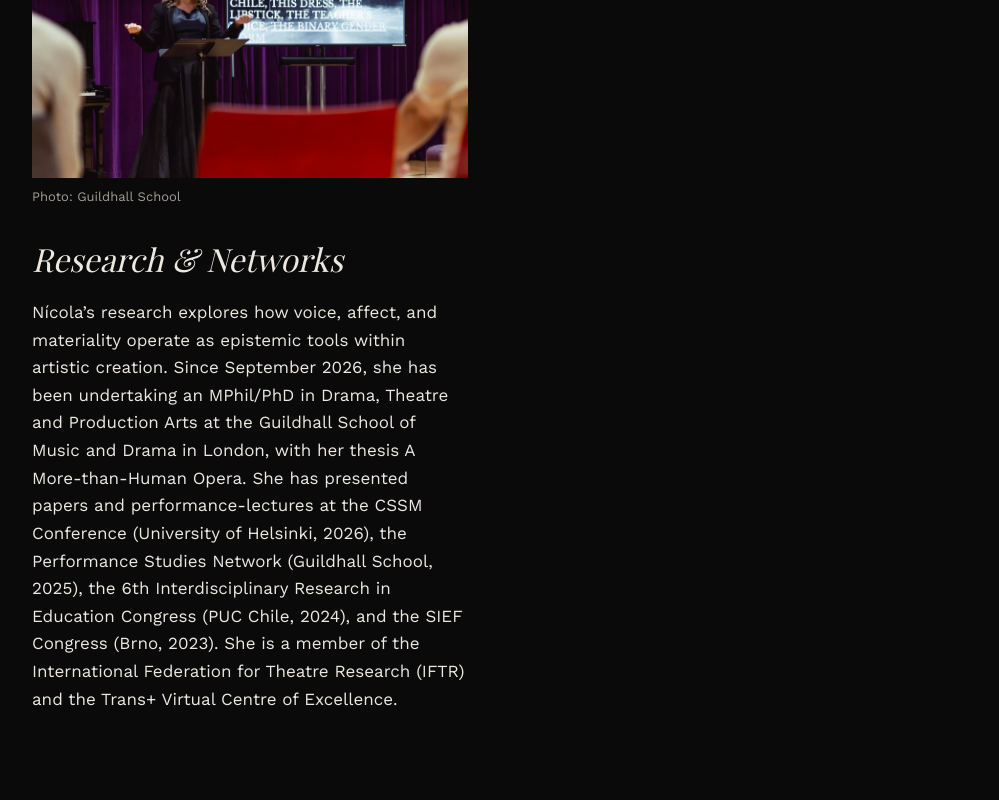
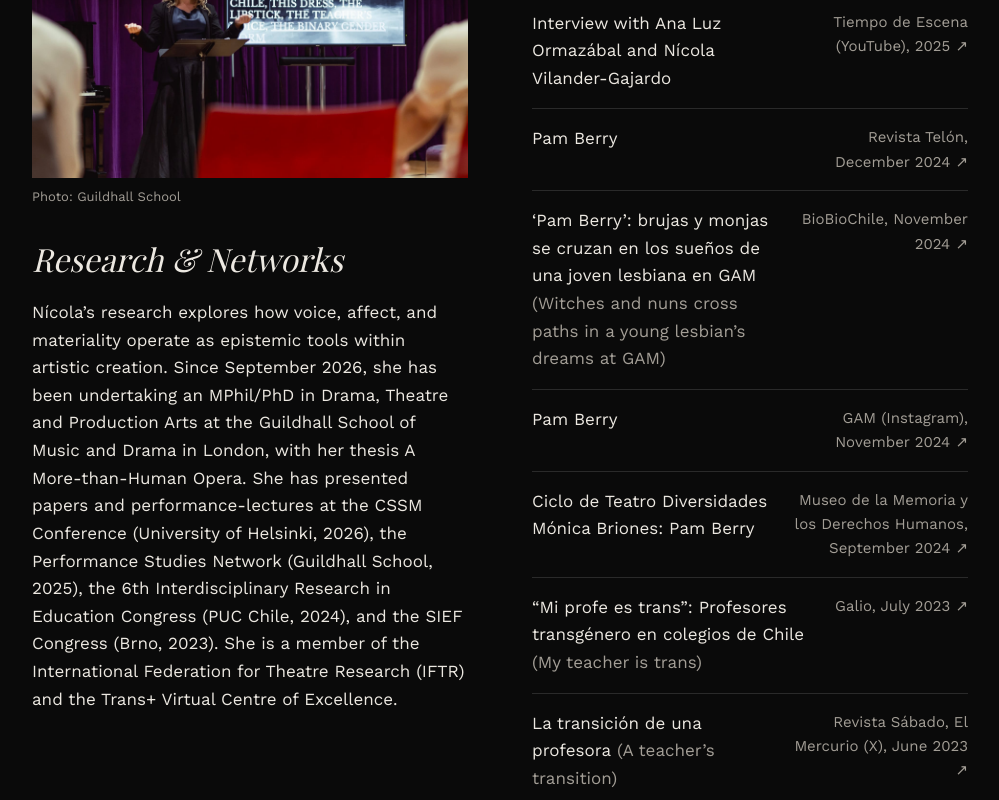
Before and after one commit to gab-hono/nicola-vilander-portfolio, a Next.js app: page / in a window 1280 px wide. Shown: the part 2860-3660 px from the top of the page, without its empty margins (248-1247 px from the left). Built offline with nearby package versions, Linux system fonts and the light colour scheme; a web font is replaced by a local one.

Commit message:
feat: add press links and Mister description from Nícola's 17 Nov answers

```diff
--- a/components/AboutSection.tsx
+++ b/components/AboutSection.tsx
@@ -99,10 +99,15 @@ export function AboutSection() {
                     href={item.url}
                     target="_blank"
                     rel="noopener noreferrer"
-                    className="flex justify-between gap-4 py-4 hover:text-accent motion-safe:transition-colors"
+                    className="flex flex-col gap-1 py-4 hover:text-accent motion-safe:transition-colors lg:flex-row lg:justify-between lg:gap-6"
                   >
-                    <span>{item.title}</span>
-                    <span className="shrink-0 text-muted">
+                    <span>
+                      <span lang={item.lang}>{item.title}</span>
+                      {item.translation && (
+                        <span className="text-muted"> ({item.translation})</span>
+                      )}
+                    </span>
+                    <span className="text-[13px] text-muted lg:max-w-[40%] lg:shrink-0 lg:text-right lg:text-[15px]">
                       {item.outlet}
                       {item.date ? `, ${item.date}` : ""}{" "}
                       <span aria-hidden="true">↗</span>
--- a/content/about.ts
+++ b/content/about.ts
@@ -4,7 +4,8 @@ import practiceImage from "./images/pam-berry/cv-pbe-041.jpg";
 import researchImage from "./images/mister-the-earrings/1g4a7175.jpg";
 
 // Texts validated by Nícola (7 Nov); name updated to "Vilander-Gajardo" (11 Nov).
-// Images added on 13 Nov. Pending: practice photo credit and press links.
+// Images added on 13 Nov. Press links from Nícola (17 Nov), dates checked against each source.
+// Pending: practice photo credit.
 export const about: About = {
   bio: "Nícola Vilander-Gajardo is a Chilean transdisciplinary artist, performer, and educator working across opera, theatre, and artistic research. Her practice approaches opera and performance as entangled bio-socio-cultural phenomena. Grounded in trans experience, social justice frameworks, and inclusive pedagogies, her work engages human and more-than-human bodies as collaborators. By deliberately blurring the boundaries between artist, performer, and audience, her practice foregrounds collective authorship, affective circulation, and embodied modes of knowing that challenge canonical, colonial, and binary structures within opera and performance.",
 
@@ -52,10 +53,63 @@ export const about: About = {
     credits: null,
   },
 
-  // TODO: URLs, outlets and dates pending from Nícola:
-  // - "Mi profe es trans": Profesores transgénero en colegios de Chile (July 2023)
-  // - La transición de una profesora
-  // - Pam Berry — Centro Gabriela Mistral (GAM)
-  // - Interview with Ana Luz Ormazábal and Nícola Vilander (YouTube)
-  press: [],
+  // Newest first. Dates checked against each source and confirmed (17 Nov);
+  // Cuir Cuir (2025) and the Tiempo de Escena interview (2025) are dated by Nícola.
+  press: [
+    {
+      title: "Pam Berry",
+      outlet: "Festival Cuir Cuir",
+      date: "2025",
+      url: "https://cuircuir.cl/pam-berry",
+    },
+    {
+      title: "Interview with Ana Luz Ormazábal and Nícola Vilander-Gajardo",
+      outlet: "Tiempo de Escena (YouTube)",
+      date: "2025",
+      url: "https://www.youtube.com/watch?v=FeY_LBPvHkI",
+    },
+    {
+      title: "Pam Berry",
+      outlet: "Revista Telón",
+      date: "December 2024",
+      url: "https://www.telon.cl/single-post/pam-berry",
+    },
+    {
+      title: "‘Pam Berry’: brujas y monjas se cruzan en los sueños de una joven lesbiana en GAM",
+      lang: "es",
+      translation: "Witches and nuns cross paths in a young lesbian’s dreams at GAM",
+      outlet: "BioBioChile",
+      date: "November 2024",
+      url: "https://www.biobiochile.cl/noticias/artes-y-cultura/teatro/2024/11/21/pam-berry-brujas-y-monjas-se-cruzan-en-los-suenos-de-una-joven-lesbiana-en-gam.shtml",
+    },
+    {
+      title: "Pam Berry",
+      outlet: "GAM (Instagram)",
+      date: "November 2024",
+      url: "https://www.instagram.com/p/DCZakpzRo6S/",
+    },
+    {
+      title: "Ciclo de Teatro Diversidades Mónica Briones: Pam Berry",
+      lang: "es",
+      outlet: "Museo de la Memoria y los Derechos Humanos",
+      date: "September 2024",
+      url: "https://mmdh.cl/cartelera/ciclo-de-teatro-diversidades-monica-briones-pam-berry",
+    },
+    {
+      title: "“Mi profe es trans”: Profesores transgénero en colegios de Chile",
+      lang: "es",
+      translation: "My teacher is trans",
+      outlet: "Galio",
+      date: "July 2023",
+      url: "https://galio.cl/2023/07/07/mi-profe-es-trans-profesores-transgenero-en-colegios-de-chile/",
+    },
+    {
+      title: "La transición de una profesora",
+      lang: "es",
+      translation: "A teacher’s transition",
+      outlet: "Revista Sábado, El Mercurio (X)",
+      date: "June 2023",
+      url: "https://x.com/Revista_Sabado/status/1665039589474541568",
+    },
+  ],
 };
--- a/content/projects.ts
+++ b/content/projects.ts
@@ -14,7 +14,8 @@ import pamBerryBall from "./images/pam-berry/cv-pbe-107.jpg";
 
 // Texts validated by Nícola (7 Nov); roles and credits updated with her answers (11 Nov).
 // Images added on 13 Nov (Action is Overtaken, Pam Berry, Mister, Divas).
-// Pending from Nícola: Pam Berry photo credits, Mister description, remaining images and video IDs.
+// Mister description by Nícola (17 Nov).
+// Pending from Nícola: Pam Berry photo credits, remaining images and video IDs.
 export const projects: Project[] = [
   {
     slug: "a-more-than-human-opera",
@@ -45,9 +46,8 @@ export const projects: Project[] = [
     title: "Mister, the earrings look too good on you",
     years: "2023 – ongoing",
     role: "Performer, Creative Director, Author",
-    // TODO: Nícola to send 2–3 more sentences.
     description:
-      "Affects and the first transition of a teacher in an elite British school in Chile. Performances in London (2025), Santiago (2024), and Brno (2023).",
+      "A hybrid lecture-performance on the social gender transition of a Drama teacher in an elite Chilean-British school – the first publicly transgender teacher to undergo a transition within Chile’s school system – as a site to examine how the Binary Gender Norm materialises and circulates in educational spaces. Through scenic realisation, spatial reconfigurations and audience participation that evoke the dynamics of the classroom, it stages a collective inquiry into transition as a shared, affective process of becoming. Presented at the SIEF Congress (Brno, 2023), the 6th Interdisciplinary Research in Education Congress (PUC Chile, Santiago, 2024) and the Performance Studies Network Conference (Guildhall School, London, 2025).",
     leadImage: {
       src: misterLead,
       alt: "Black-and-white photo of a performer raising both hands above the head beside a grand piano",
--- a/content/site.ts
+++ b/content/site.ts
@@ -2,7 +2,7 @@ import type { Site } from "./types";
 import heroImage from "./images/pam-berry/cv-pbe-069.jpg";
 
 // Name confirmed by Nícola (11 Nov): "Vilander-Gajardo", with hyphen.
-// TODO: order of the hero roles — Nícola is reviewing it.
+// Hero roles and their order confirmed by Nícola (17 Nov).
 // Hero image is provisional (still from Pam Berry, confirmed by Nícola on 13 Nov) until she sends a portrait.
 // TODO: credit for the hero photo (Pam Berry photographer by session).
 export const site: Site = {
--- a/content/types.ts
+++ b/content/types.ts
@@ -36,7 +36,12 @@ export type Project = {
 };
 
 export type PressItem = {
+  /** Original headline, in the language it was published in. */
   title: string;
+  /** BCP 47 language of the title when it is not English, e.g. "es", so screen readers switch voice. */
+  lang?: string;
+  /** English translation shown after a non-English title. */
+  translation?: string;
   outlet: string;
   /** Free text, e.g. "July 2023". */
   date: string | null;
```
